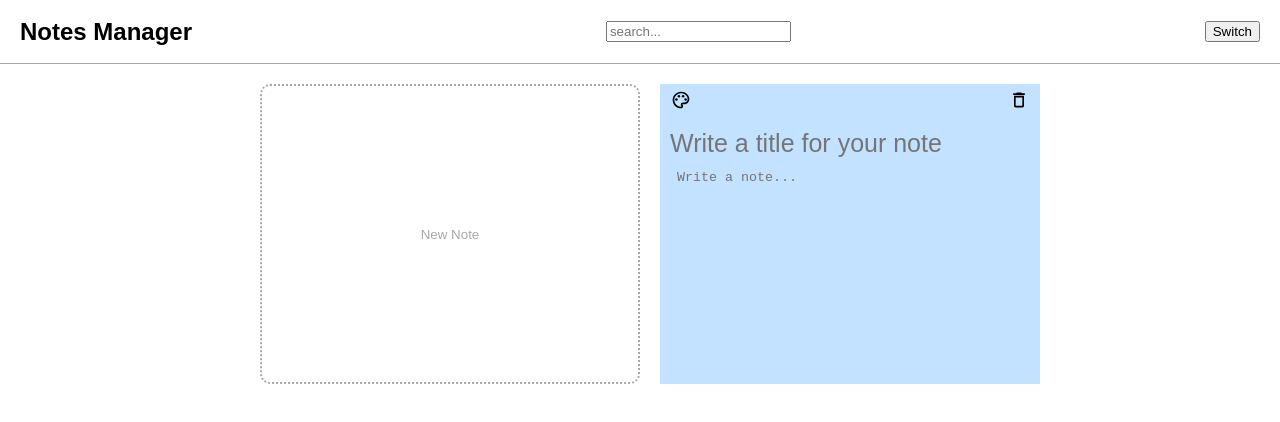
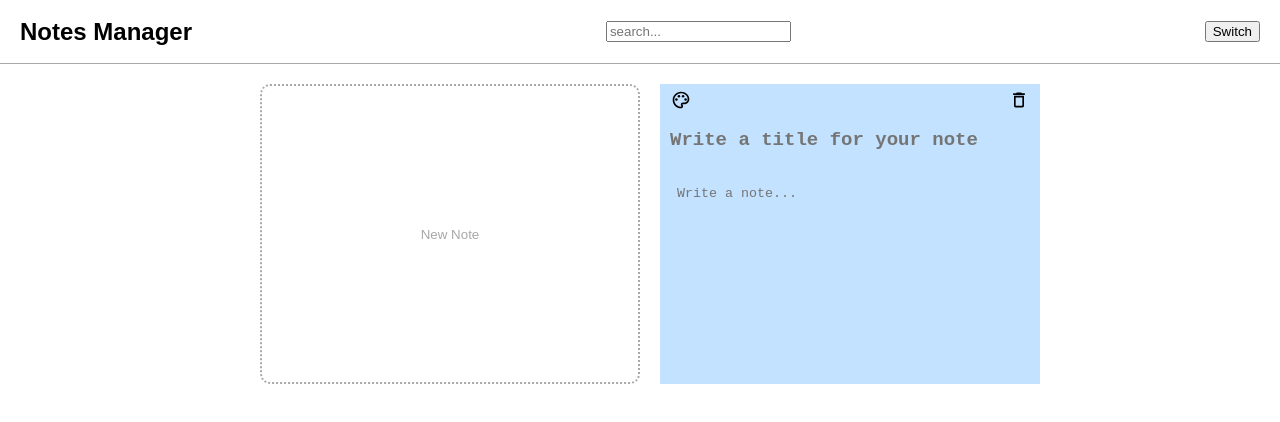
Before and after one commit to PabloReynaga/NotesManager, a SvelteKit app: page / in a window 1280 px wide. Both pictures are taken after a click on the button "New Note". Shown: the top 422 px of the page. Built offline with nearby package versions, Linux system fonts and the light colour scheme.

Commit message:
title size fixed

```diff
--- a/src/components/note.svelte
+++ b/src/components/note.svelte
@@ -38,7 +38,8 @@ function handleRemove(){
     </button>
     <button class="button-delete" on:click={handleRemove} ><svg xmlns="http://www.w3.org/2000/svg" height="20px" viewBox="0 0 24 24" width="20px" fill="#000000"><path d="M0 0h24v24H0V0z" fill="none"/><path d="M6 19c0 1.1.9 2 2 2h8c1.1 0 2-.9 2-2V7H6v12zM8 9h8v10H8V9zm7.5-5l-1-1h-5l-1 1H5v2h14V4z"/></svg>
     </button>
-    <input class="title" placeholder="Write a title for your note" bind:value={title} on:change={handleChange}>
+
+    <textarea class="title" placeholder="Write a title for your note" bind:value={title} on:change={handleChange}></textarea>
 
     <textarea style={'background-color: ' + color}
     class="textarea" placeholder="Write a note..."
@@ -55,6 +56,7 @@ function handleRemove(){
         padding: 10;
 
     }
+
     .title{
         display: flex;
         align-items: center;
@@ -64,8 +66,16 @@ function handleRemove(){
         appearance: none;
         background-color: transparent;
         border: none;
-        font-size: 25px;
+        font-size: 19px;
+        font-weight: bold;
         padding: 10px;
+        overflow-wrap: break-word;
+        width: 95%;
+        height: 15%;
+        resize: none;
+        outline: none;
+        border: none;
+        overflow:hidden
 
     }
     .textarea{
@@ -73,8 +83,9 @@ function handleRemove(){
         border: none;
         margin-left: 15px;
         resize: none;
-        height: 70%;
-        width: 91%;
+        height: 60%;
+        width: 90%;
+
 
 
     }
--- a/src/components/notesLayout.svelte
+++ b/src/components/notesLayout.svelte
@@ -69,7 +69,7 @@ function handleInput(e){
     });
 
     copyNotes=[...results];
-    notes=copyNotes;
+
 
 }
 
```
